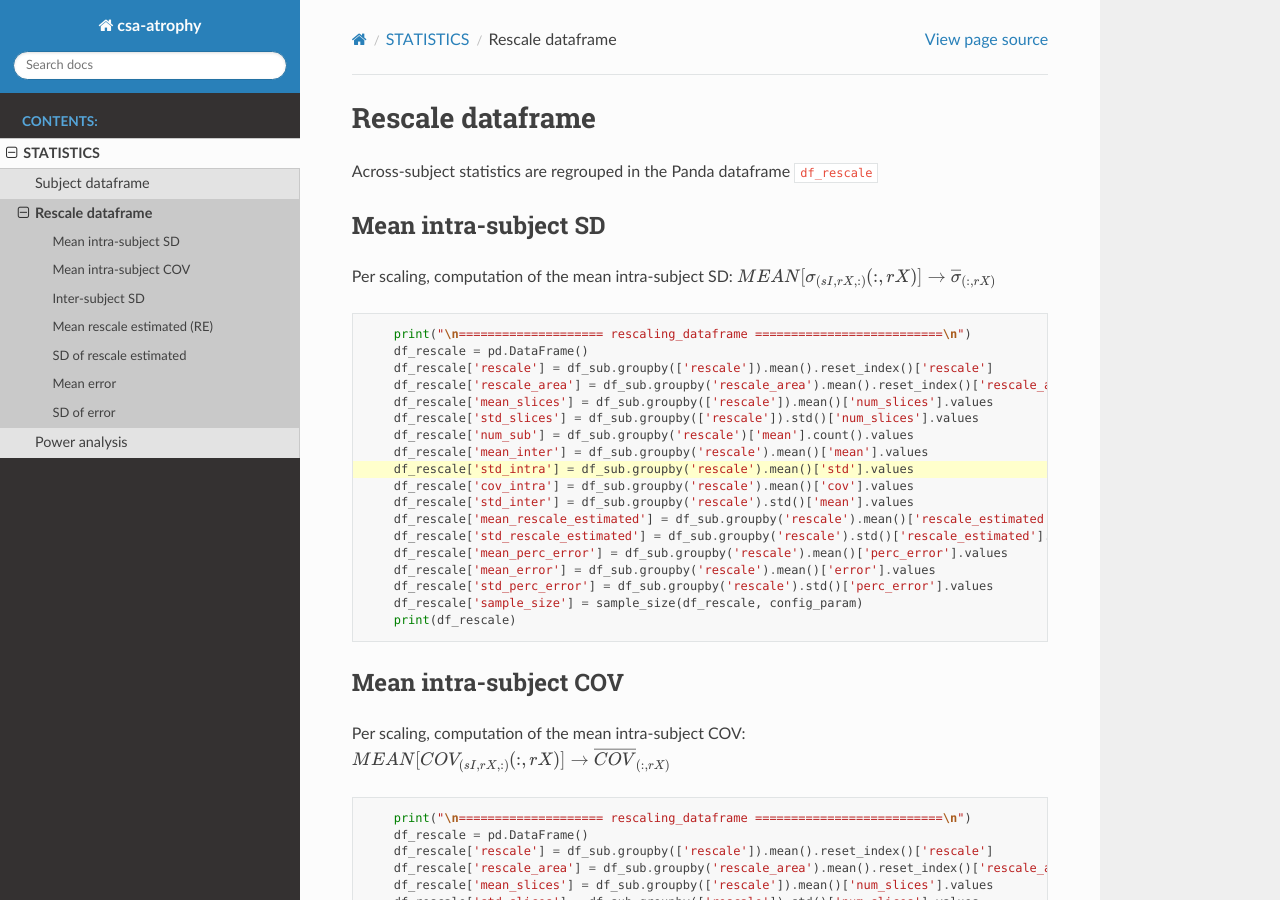
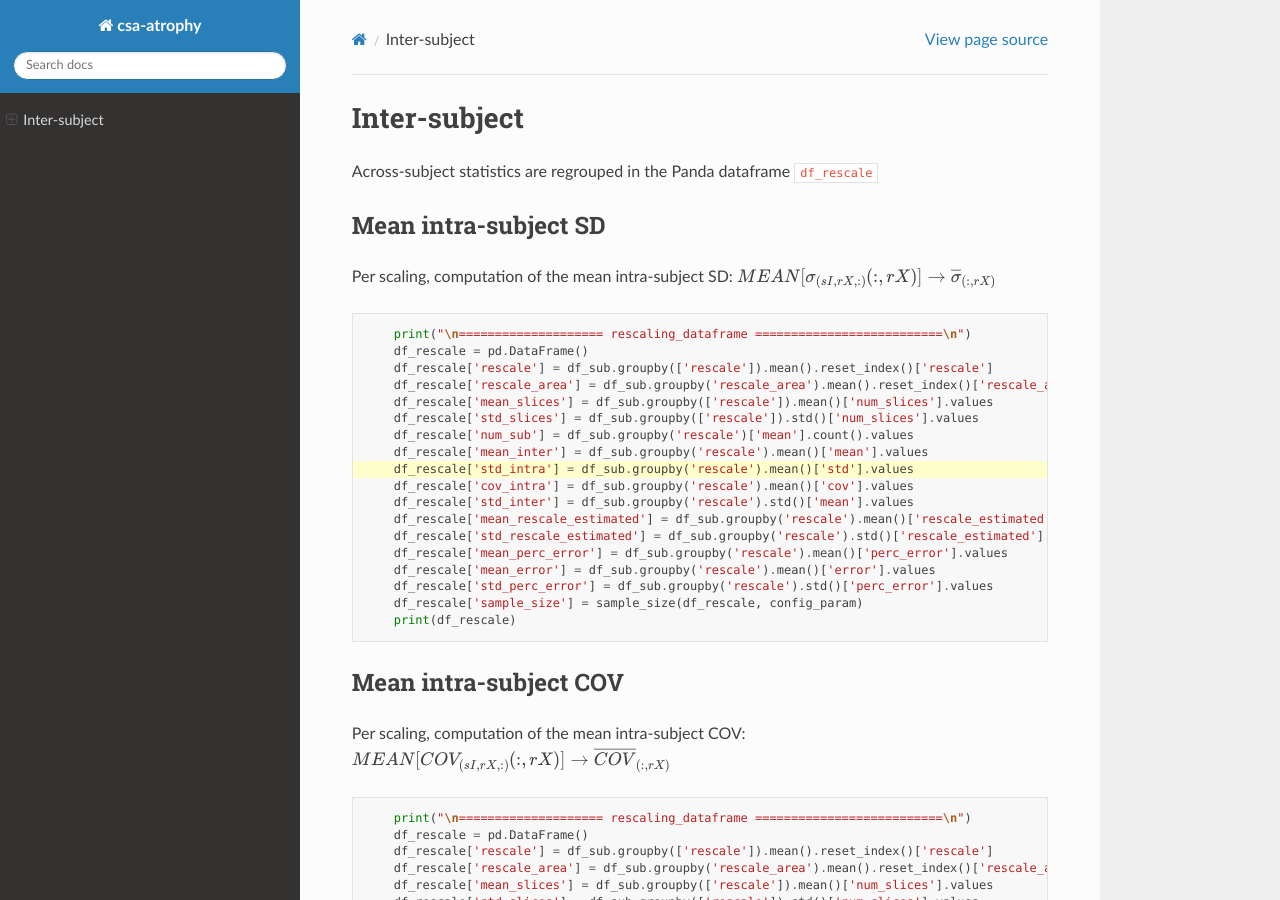
Before and after one commit to sct-pipeline/csa-atrophy, a Sphinx documentation site: the page built from docs/Inter_subject.rst, in a window 1280 px wide and 900 px high. Built offline with Sphinx 7.4.7 and the Read the Docs theme 2.0.0, drawn with Linux system fonts in a browser that asks for light colours; pages that are not in the unit, such as notebooks, are missing from menus.

Commit message:
- refactor an rearrange files

```diff
--- a/docs/rescale_dataframe.rst
+++ b/docs/Inter_subject.rst
@@ -1,5 +1,5 @@
-Rescale dataframe
-=====================
+Inter-subject
+=============
 
 Across-subject statistics are regrouped in the Panda dataframe ``df_rescale``
 
--- a/docs/subject_dataframe.rst
+++ b/docs/Intra_subject.rst
@@ -1,5 +1,5 @@
-Subject dataframe
-==================
+Intra-subject
+=============
 
 Per-subject statistics are regrouped in the Panda dataframe ``df_sub``:
 
--- a/docs/statistics.rst
+++ b/docs/Intro.rst
@@ -1,15 +1,7 @@
-STATISTICS
-============
+Intro
+=====
 Documentation on statistics to evaluate the sensitivity of atrophy detection with SCT. Average CSA of each image is indexed as :math:`CSA(sI, rX, tY)` where:
 
 - :math:`(sI)` corresponds to subject :math:`I`
 - :math:`(rX)` corresponds to the applied scaling factor :math:`X` on the native image (e.g. X=1, X=0.95, X=0.8)
 - :math:`(tY)` corresponds to the applied random affine transformation Y on the native image
-
-.. toctree::
-   About <README.md>
-   subject_dataframe
-   rescale_dataframe
-   sample_size
-   :maxdepth: 2
-   :caption: Contents:
```
Also changed, not shown: README.md (+0 -21 lines), docs/index.rst (+5 -11 lines), docs/Sample_size.rst (renamed from docs/sample_size.rst).
